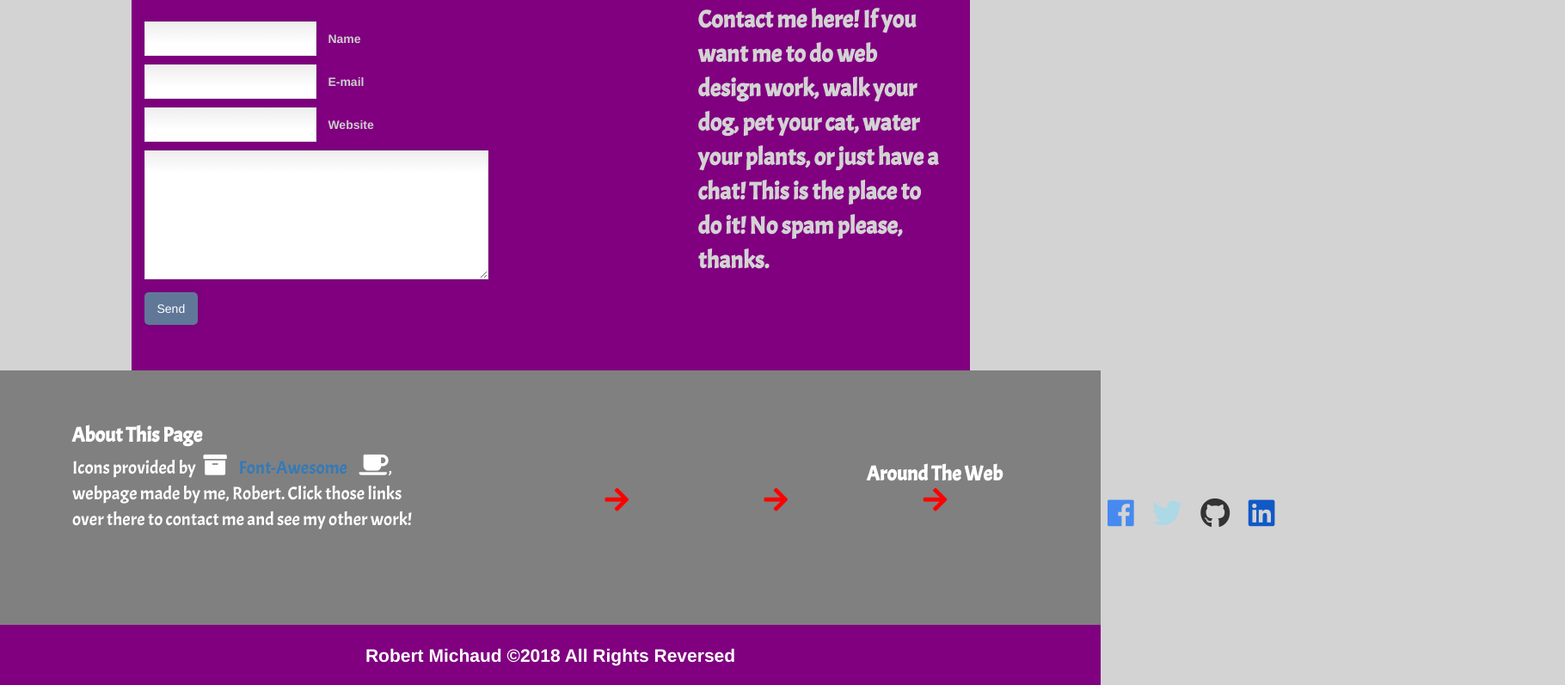
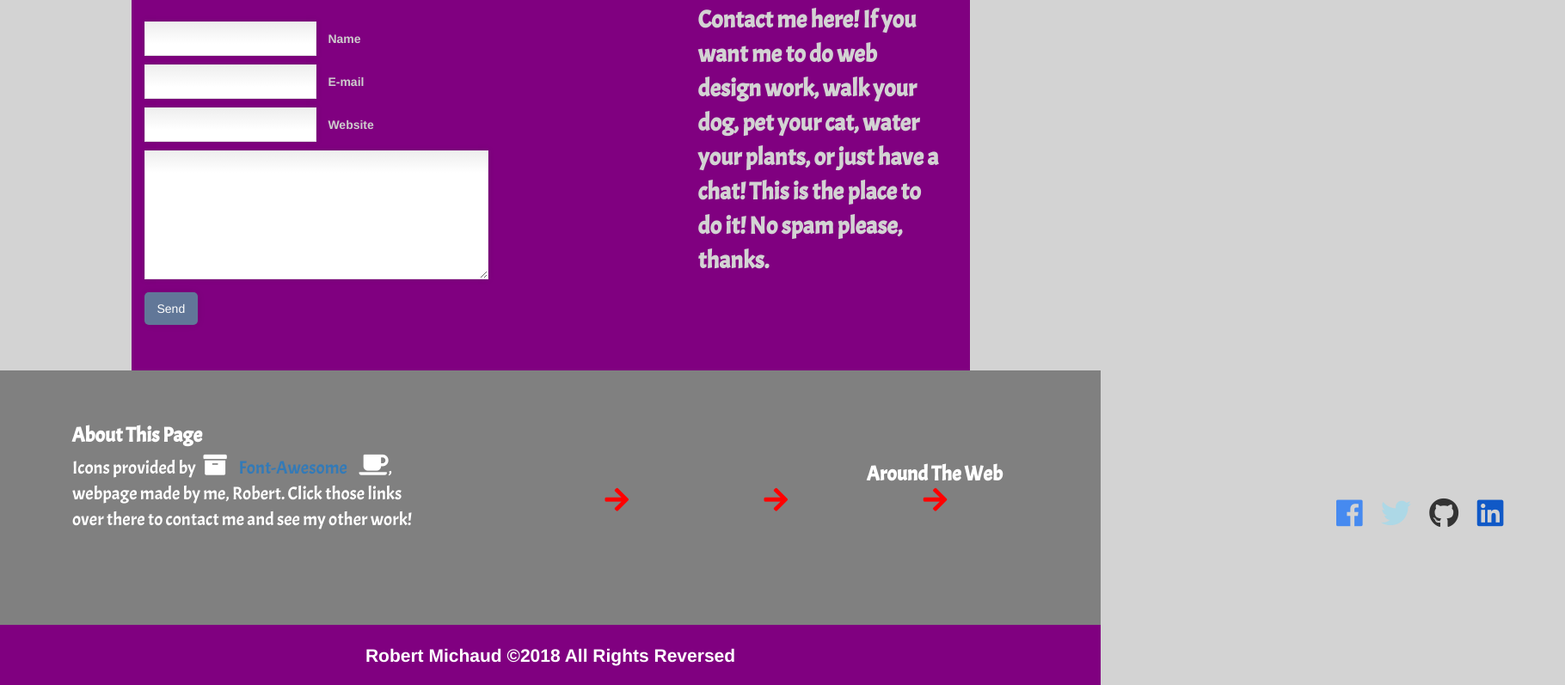
Before and after one commit to RobertLeeMich/Real-Portfolio, a plain HTML site: page Challenge2.html in a window 1280 px wide. Shown: the part 1433-2230 px from the top of the page at 86% size, 1820 px wide, since content can reach past the window. Drawn offline with nearby package versions, Linux system fonts and the light colour scheme.

Commit message:
fdsd
fsdfsd

```diff
--- a/Challenge2Style.css
+++ b/Challenge2Style.css
@@ -303,7 +303,7 @@ input:focus, textarea:focus {
 .sharelinks{
   position:relative;
   top:  -7em;
-  left: 91em;
+  left: 110em;
   width: 20em;
   padding: 1em;
 }
```
